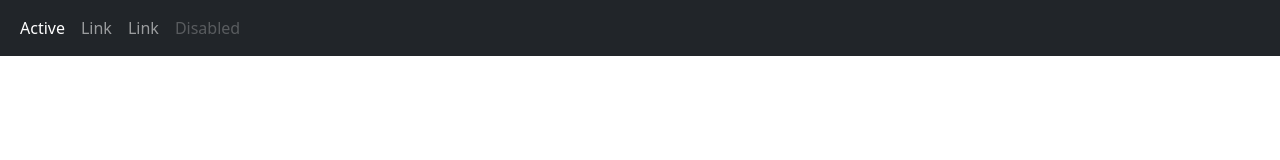
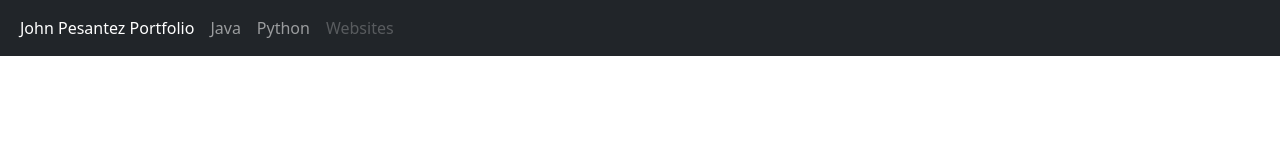
Before and after one commit to JohnPesantez/johnpzsk.github.io, a plain HTML site: page index.html in a window 1280 px wide. Drawn offline with nearby package versions, Linux system fonts and the light colour scheme.

Commit message:
Update index.html

```diff
--- a/index.html
+++ b/index.html
@@ -12,16 +12,16 @@
     <div class="container-fluid">
       <ul class="navbar-nav">
         <li class="nav-item">
-          <a class="nav-link active" href="#">Active</a>
+          <a class="nav-link active" href="#">John Pesantez Portfolio</a>
         </li>
         <li class="nav-item">
-          <a class="nav-link" href="#">Link</a>
+          <a class="nav-link" href="#">Java</a>
         </li>
         <li class="nav-item">
-          <a class="nav-link" href="#">Link</a>
+          <a class="nav-link" href="#">Python</a>
         </li>
         <li class="nav-item">
-          <a class="nav-link disabled" href="#">Disabled</a>
+          <a class="nav-link disabled" href="#">Websites</a>
         </li>
       </ul>
     </div>
```
